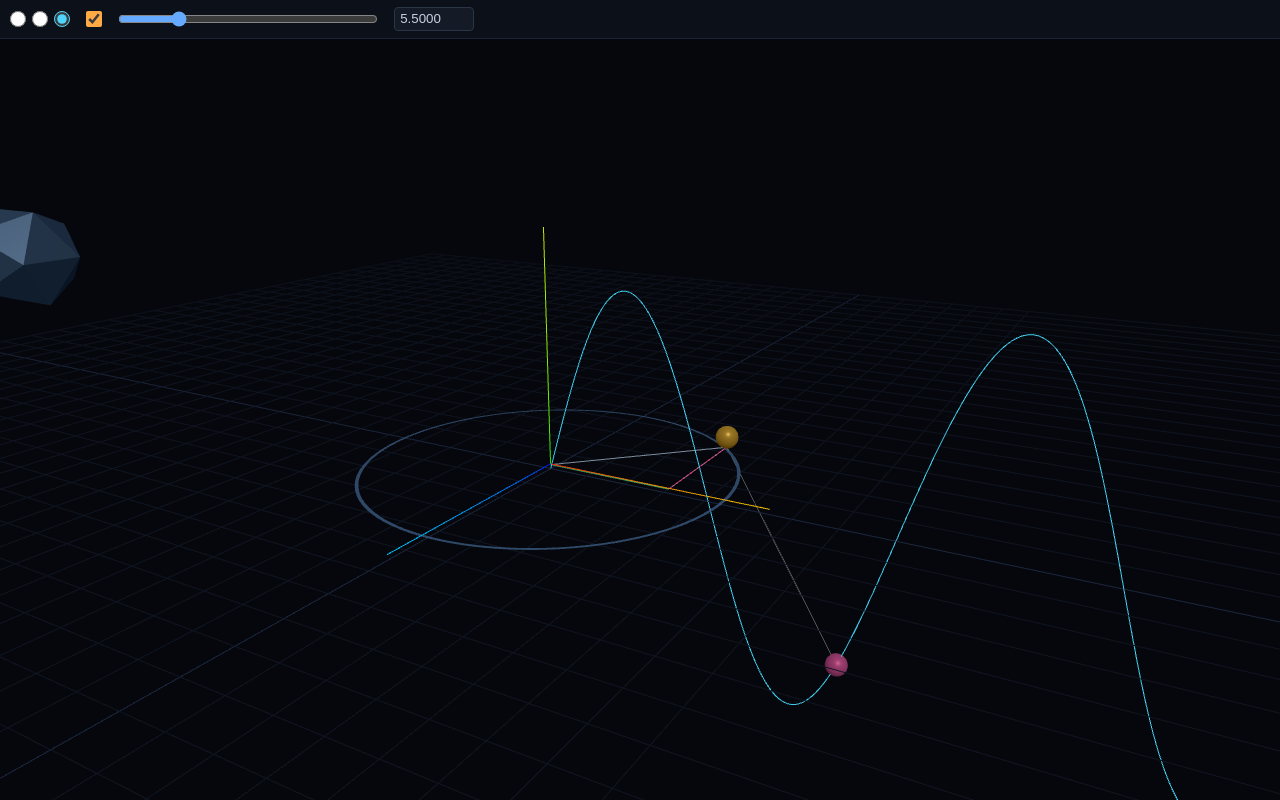
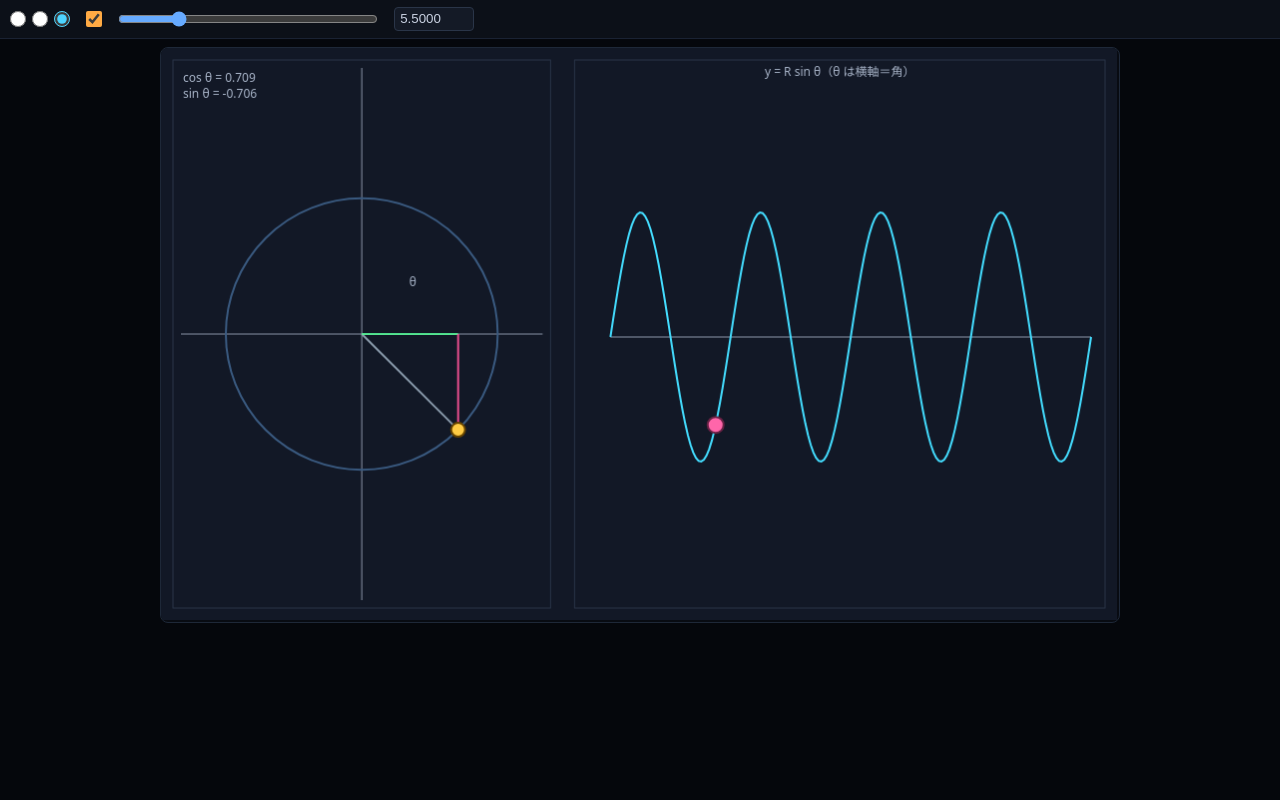
Before and after one commit to HoloMoto/MathForCGArtists, a plain HTML site: page sin.html in a window 1280 px wide. Drawn offline with nearby package versions, Linux system fonts and the light colour scheme; animation ran at ten frames a second.

Commit message:
Update sin.html

```diff
--- a/sin.html
+++ b/sin.html
@@ -6,7 +6,10 @@
   <title>&#8203;</title>
   <style>
     * { box-sizing: border-box; margin: 0; padding: 0; }
-    html, body { height: 100%; }
+    html, body {
+      height: 100%;
+      min-height: 100%;
+    }
     body {
       background: #05070c;
       display: flex;
@@ -53,6 +56,67 @@
       color: #c8d0e0;
       border-radius: 4px;
     }
+    #bar.is-hidden { display: none; }
+    .toolbar-mat {
+      display: none;
+      flex-shrink: 0;
+      flex-wrap: wrap;
+      align-items: center;
+      justify-content: center;
+      gap: 0.75rem 1.25rem;
+      padding: 0.45rem 0.65rem;
+      width: 100%;
+      background: #0c1018;
+      border-bottom: 1px solid #1a2233;
+    }
+    .toolbar-mat.visible { display: flex; }
+    .toolbar-mat label {
+      display: inline-flex;
+      align-items: center;
+      gap: 0.5rem;
+      font-size: 0.9rem;
+      color: #a8b4c8;
+      font-family: system-ui, "Segoe UI", Roboto, sans-serif;
+    }
+    .toolbar-mat input[type="range"] {
+      width: min(72vw, 320px);
+      accent-color: #4dd4ff;
+    }
+    .toolbar-mat output {
+      font-variant-numeric: tabular-nums;
+      min-width: 10rem;
+      color: #7ec8ff;
+    }
+    .toolbar-mat output.is-hidden { display: none; }
+    .toolbar-mat input[type="range"]:disabled {
+      opacity: 0.85;
+      cursor: default;
+    }
+    .panel {
+      display: none;
+      flex: 1 1 0;
+      flex-direction: column;
+      min-height: 0;
+      overflow: hidden;
+    }
+    .panel.active { display: flex; }
+    #wrap2d {
+      flex: 1;
+      min-height: 0;
+      padding: 0.5rem;
+      display: flex;
+      align-items: stretch;
+      justify-content: center;
+    }
+    #c2d {
+      width: 100%;
+      max-width: min(960px, 100%);
+      height: min(78vh, 640px);
+      background: #080b12;
+      border: 1px solid #1e2838;
+      border-radius: 8px;
+      touch-action: none;
+    }
     #canvas-wrap {
       flex: 1;
       min-height: 0;
@@ -76,7 +140,25 @@
     <input type="range" id="thetaSlider" min="0" max="25.132741228718345" step="0.001" value="0" title="">
     <input type="number" id="thetaNum" step="0.0001" value="0" title="">
   </div>
-  <div id="canvas-wrap"></div>
+
+  <div class="toolbar-mat" id="toolbarMat" aria-label="Step 2 — material">
+    <label>
+      x
+      <input type="range" id="xvMat" min="0" max="10000" value="0" step="1" disabled aria-label="x driven by time">
+      <output id="xvMatOut" for="xvMat" class="is-hidden"></output>
+      <output id="rgbMatOut" for="xvMat"></output>
+    </label>
+  </div>
+
+  <section id="panel1" class="panel active" aria-label="Step 1 — 2D">
+    <div id="wrap2d">
+      <canvas id="c2d" width="800" height="520" aria-label="sin — unit circle and wave (2D)"></canvas>
+    </div>
+  </section>
+
+  <section id="panel2" class="panel" aria-label="Step 2 — 3D material">
+    <div id="canvas-wrap"></div>
+  </section>
 
   <script type="importmap">
   {
@@ -97,185 +179,294 @@
     const MODE_WAVE = 1;
     const MODE_BOTH = 2;
 
+    let currentStep = 1;
+
+    function parseStep() {
+      const raw = (location.hash || '#step-1').replace(/^#/, '').toLowerCase();
+      if (raw === '2' || raw === 'step2' || raw === 'step-2') return 2;
+      return 1;
+    }
+
+    function applyRoute() {
+      if (!location.hash) {
+        history.replaceState(null, '', '#step-1');
+      }
+      currentStep = parseStep();
+      document.getElementById('panel1').classList.toggle('active', currentStep === 1);
+      document.getElementById('panel2').classList.toggle('active', currentStep === 2);
+      document.getElementById('bar').classList.toggle('is-hidden', currentStep !== 1);
+      document.getElementById('toolbarMat').classList.toggle('visible', currentStep === 2);
+      if (currentStep === 1) {
+        resize2d();
+      } else if (currentStep === 2) {
+        matTimeOrigin = performance.now();
+        initMaterialDemo();
+        syncRgbMaterial();
+        requestAnimationFrame(() => {
+          resizeMaterial();
+          requestAnimationFrame(() => resizeMaterial());
+        });
+      }
+    }
+
+    window.addEventListener('hashchange', applyRoute);
+
     const elRadios = document.querySelectorAll('input[name="mode"]');
     const elAuto = document.getElementById('auto');
     const elSlider = document.getElementById('thetaSlider');
     const elNum = document.getElementById('thetaNum');
 
-    const scene = new THREE.Scene();
-    scene.background = new THREE.Color(0x05070c);
-    scene.fog = new THREE.FogExp2(0x05070c, 0.028);
-
-    const camera = new THREE.PerspectiveCamera(42, 2, 0.1, 200);
-    camera.position.set(6.2, 4.2, 9);
-
-    const renderer = new THREE.WebGLRenderer({ antialias: true });
-    renderer.setPixelRatio(Math.min(devicePixelRatio, 2));
+    const c2d = document.getElementById('c2d');
+    const ctx2d = c2d.getContext('2d');
 
     const canvasWrap = document.getElementById('canvas-wrap');
-    canvasWrap.appendChild(renderer.domElement);
+    const xvMat = document.getElementById('xvMat');
+    const rgbMatOut = document.getElementById('rgbMatOut');
 
-    const controls = new OrbitControls(camera, renderer.domElement);
-    controls.enableDamping = true;
-    controls.target.set(1.2, 0.8, 0);
+    /** 明るさ 0↔1 の1周（暗→明→暗）の所要時間 */
+    const MAT_RANGE = 10000;
+    const MAT_PERIOD_MS = 10000;
+    let matTimeOrigin = 0;
 
-    scene.add(new THREE.AmbientLight(0x334466, 0.45));
-    const sun = new THREE.DirectionalLight(0xffffff, 1);
-    sun.position.set(8, 14, 10);
-    scene.add(sun);
-    scene.add(new THREE.HemisphereLight(0x6688cc, 0x221100, 0.35));
-
-    const grid = new THREE.GridHelper(24, 48, 0x1c2840, 0x0f1522);
-    scene.add(grid);
-
-    const R = 2.2;
-    const cx = 0;
-    const cz = 0;
-    const waveXScale = 0.65;
-
-    const circleGeo = new THREE.RingGeometry(R - 0.02, R + 0.02, 128);
-    const circleMat = new THREE.MeshBasicMaterial({
-      color: 0x3a5a80,
-      side: THREE.DoubleSide,
-      transparent: true,
-      opacity: 0.85
-    });
-    const circleMesh = new THREE.Mesh(circleGeo, circleMat);
-    circleMesh.rotation.x = -Math.PI / 2;
-    circleMesh.position.set(cx, 0.02, cz);
-    scene.add(circleMesh);
-
-    const axes = new THREE.AxesHelper(R * 1.25);
-    axes.position.set(cx, 0.06, cz);
-    scene.add(axes);
-
-    const radiusGeo = new THREE.BufferGeometry();
-    const radiusMat = new THREE.LineBasicMaterial({ color: 0x8899aa });
-    const radiusLine = new THREE.Line(radiusGeo, radiusMat);
-    radiusLine.position.set(cx, 0.05, cz);
-    scene.add(radiusLine);
-
-    const dotGeo = new THREE.SphereGeometry(0.14, 24, 18);
-    const dotMat = new THREE.MeshStandardMaterial({
-      color: 0xffcc44,
-      emissive: 0x664400,
-      emissiveIntensity: 0.9,
-      metalness: 0.3,
-      roughness: 0.35
-    });
-    const dot = new THREE.Mesh(dotGeo, dotMat);
-    scene.add(dot);
-
-    const sinAxisMat = new THREE.LineBasicMaterial({
-      color: 0xff5599,
-      transparent: true,
-      opacity: 0.9
-    });
-    const sinAxisGeo = new THREE.BufferGeometry();
-    const sinAxisLine = new THREE.Line(sinAxisGeo, sinAxisMat);
-    sinAxisLine.position.set(cx, 0.05, cz);
-    scene.add(sinAxisLine);
-
-    const cosAxisMat = new THREE.LineBasicMaterial({
-      color: 0x55ff99,
-      transparent: true,
-      opacity: 0.65
-    });
-    const cosAxisGeo = new THREE.BufferGeometry();
-    const cosAxisLine = new THREE.Line(cosAxisGeo, cosAxisMat);
-    cosAxisLine.position.set(cx, 0.05, cz);
-    scene.add(cosAxisLine);
-
-    const wavePoints = 360;
-    const waveGeo = new THREE.BufferGeometry();
-    const wavePos = new Float32Array(wavePoints * 3);
-    waveGeo.setAttribute('position', new THREE.BufferAttribute(wavePos, 3));
-    const waveMat = new THREE.LineBasicMaterial({ color: 0x44ddff });
-    const waveLine = new THREE.Line(waveGeo, waveMat);
-    scene.add(waveLine);
-
-    const tipGeo = new THREE.SphereGeometry(0.12, 20, 16);
-    const tipMat = new THREE.MeshStandardMaterial({
-      color: 0xff66aa,
-      emissive: 0x662244,
-      emissiveIntensity: 0.85,
-      metalness: 0.25,
-      roughness: 0.4
-    });
-    const tipDot = new THREE.Mesh(tipGeo, tipMat);
-    scene.add(tipDot);
-
-    const projMat = new THREE.LineBasicMaterial({
-      color: 0xffffff,
-      transparent: true,
-      opacity: 0.35
-    });
-    const projGeo = new THREE.BufferGeometry();
-    const projLine = new THREE.Line(projGeo, projMat);
-    scene.add(projLine);
-
-    const bridgeMat = new THREE.LineDashedMaterial({
-      color: 0xaabbcc,
-      dashSize: 0.15,
-      gapSize: 0.12,
-      transparent: true,
-      opacity: 0.55
-    });
-    const bridgeGeo = new THREE.BufferGeometry();
-    const bridgeLine = new THREE.Line(bridgeGeo, bridgeMat);
-    scene.add(bridgeLine);
-
-    const homeGeo = new THREE.IcosahedronGeometry(0.55, 0);
-    const homeMat = new THREE.MeshStandardMaterial({
-      color: 0x6688aa,
-      metalness: 0.5,
-      roughness: 0.35,
-      emissive: 0x112233,
-      emissiveIntensity: 0.4
-    });
-    const homeBtn = new THREE.Mesh(homeGeo, homeMat);
-    homeBtn.position.set(-4.2, 2.6, 3.2);
-    homeBtn.userData.href = 'index.html';
-    scene.add(homeBtn);
-
-    const circleGroup = [
-      circleMesh, axes, radiusLine, dot, sinAxisLine, cosAxisLine
-    ];
-    const waveGroup = [waveLine, tipDot];
-    const linkGroup = [projLine, bridgeLine];
+    let theta = 0;
+    let playing = true;
+    let speed = 1;
 
     function getMode() {
       const c = document.querySelector('input[name="mode"]:checked');
       return c ? parseInt(c.value, 10) : MODE_BOTH;
     }
 
-    function applyModeVisibility() {
+    function drawCircle2d(ctx, x0, y0, bw, bh, Rmodel, theta, s, c) {
+      const cx = x0 + bw / 2;
+      const cy = y0 + bh / 2;
+      const r = Math.min(bw, bh) * 0.36;
+      ctx.strokeStyle = '#2a3548';
+      ctx.lineWidth = 1;
+      ctx.strokeRect(x0, y0, bw, bh);
+
+      ctx.strokeStyle = '#8b95a8';
+      ctx.lineWidth = 1;
+      ctx.beginPath();
+      ctx.moveTo(x0 + 8, cy);
+      ctx.lineTo(x0 + bw - 8, cy);
+      ctx.moveTo(cx, y0 + 8);
+      ctx.lineTo(cx, y0 + bh - 8);
+      ctx.stroke();
+
+      ctx.strokeStyle = '#3a5a80';
+      ctx.lineWidth = 2;
+      ctx.beginPath();
+      ctx.arc(cx, cy, r, 0, TWO_PI);
+      ctx.stroke();
+
+      const px = cx + c * r;
+      const py = cy - s * r;
+
+      ctx.strokeStyle = '#8899aa';
+      ctx.lineWidth = 2;
+      ctx.beginPath();
+      ctx.moveTo(cx, cy);
+      ctx.lineTo(px, py);
+      ctx.stroke();
+
+      ctx.strokeStyle = '#55ff99';
+      ctx.globalAlpha = 0.85;
+      ctx.beginPath();
+      ctx.moveTo(cx, cy);
+      ctx.lineTo(px, cy);
+      ctx.stroke();
+      ctx.globalAlpha = 1;
+
+      ctx.strokeStyle = '#ff5599';
+      ctx.globalAlpha = 0.9;
+      ctx.beginPath();
+      ctx.moveTo(px, cy);
+      ctx.lineTo(px, py);
+      ctx.stroke();
+      ctx.globalAlpha = 1;
+
+      ctx.fillStyle = '#ffcc44';
+      ctx.beginPath();
+      ctx.arc(px, py, 7, 0, TWO_PI);
+      ctx.fill();
+      ctx.strokeStyle = '#664400';
+      ctx.lineWidth = 2;
+      ctx.stroke();
+
+      ctx.fillStyle = '#a8b4c8';
+      ctx.font = '12px system-ui, sans-serif';
+      ctx.textAlign = 'left';
+      ctx.fillText(`cos θ = ${c.toFixed(3)}`, x0 + 10, y0 + 22);
+      ctx.fillText(`sin θ = ${s.toFixed(3)}`, x0 + 10, y0 + 38);
+      ctx.fillText('θ', cx + r * 0.35, cy - r * 0.35);
+    }
+
+    function drawWave2d(ctx, x0, y0, bw, bh, Rmodel, theta) {
+      ctx.strokeStyle = '#2a3548';
+      ctx.lineWidth = 1;
+      ctx.strokeRect(x0, y0, bw, bh);
+
+      const padX = 36;
+      const padY = 28;
+      const plotW = bw - padX - 14;
+      const plotH = bh - padY - 22;
+      const px0 = x0 + padX;
+      const py0 = y0 + padY;
+
+      const xMin = 0;
+      const xMax = SLIDER_MAX;
+      const xs = (x) => px0 + ((x - xMin) / (xMax - xMin)) * plotW;
+      const yMid = py0 + plotH / 2;
+      const amp = Math.min(plotH * 0.42, Rmodel * (plotH / (Rmodel * 4)));
+      const ys = (sinVal) => yMid - sinVal * (amp / Rmodel);
+
+      ctx.strokeStyle = '#8b95a8';
+      ctx.lineWidth = 1;
+      ctx.beginPath();
+      ctx.moveTo(px0, yMid);
+      ctx.lineTo(px0 + plotW, yMid);
+      ctx.stroke();
+
+      ctx.strokeStyle = '#44ddff';
+      ctx.lineWidth = 2;
+      ctx.beginPath();
+      const steps = 180;
+      for (let i = 0; i <= steps; i++) {
+        const t = (i / steps) * xMax;
+        const xv = xs(t);
+        const yv = ys(Rmodel * Math.sin(t));
+        if (i === 0) ctx.moveTo(xv, yv);
+        else ctx.lineTo(xv, yv);
+      }
+      ctx.stroke();
+
+      const tx = xs(theta);
+      const ty = ys(Rmodel * Math.sin(theta));
+      ctx.fillStyle = '#ff66aa';
+      ctx.beginPath();
+      ctx.arc(tx, ty, 8, 0, TWO_PI);
+      ctx.fill();
+      ctx.strokeStyle = '#662244';
+      ctx.lineWidth = 2;
+      ctx.stroke();
+
+      ctx.fillStyle = '#a8b4c8';
+      ctx.font = '12px system-ui, sans-serif';
+      ctx.textAlign = 'center';
+      ctx.fillText('y = R sin θ（θ は横軸＝角）', x0 + bw / 2, y0 + 16);
+    }
+
+    function draw2d() {
+      const w = c2d.clientWidth;
+      const h = c2d.clientHeight;
       const m = getMode();
       const showC = m === MODE_CIRCLE || m === MODE_BOTH;
       const showW = m === MODE_WAVE || m === MODE_BOTH;
-      const showL = m === MODE_BOTH;
-      for (const o of circleGroup) o.visible = showC;
-      for (const o of waveGroup) o.visible = showW;
-      for (const o of linkGroup) o.visible = showL;
+      const s = Math.sin(theta);
+      const c = Math.cos(theta);
+      const Rmodel = 2.2;
+
+      ctx2d.fillStyle = '#121826';
+      ctx2d.fillRect(0, 0, w, h);
+
+      const pad = 12;
+      if (showC && showW) {
+        const split = w * 0.42;
+        drawCircle2d(ctx2d, pad, pad, split - pad * 2, h - pad * 2, Rmodel, theta, s, c);
+        drawWave2d(ctx2d, split + pad, pad, w - split - pad * 2, h - pad * 2, Rmodel, theta);
+      } else if (showC) {
+        drawCircle2d(ctx2d, pad, pad, w - pad * 2, h - pad * 2, Rmodel, theta, s, c);
+      } else if (showW) {
+        drawWave2d(ctx2d, pad, pad, w - pad * 2, h - pad * 2, Rmodel, theta);
+      }
+    }
+
+    function resize2d() {
+      const wrap = document.getElementById('wrap2d');
+      const r = wrap.getBoundingClientRect();
+      const dpr = Math.min(devicePixelRatio, 2);
+      const cw = Math.floor(Math.min(r.width - 8, 960));
+      const ch = Math.floor(Math.min(window.innerHeight * 0.72, 640));
+      c2d.width = Math.max(360, cw) * dpr;
+      c2d.height = Math.max(260, ch) * dpr;
+      c2d.style.width = `${Math.max(360, cw)}px`;
+      c2d.style.height = `${Math.max(260, ch)}px`;
+      ctx2d.setTransform(dpr, 0, 0, dpr, 0, 0);
+      draw2d();
+    }
+
+    let threeReady = false;
+    let scene;
+    let camera;
+    let renderer;
+    let sphereMesh;
+    let controls;
+
+    function syncRgbMaterial() {
+      if (!threeReady) return;
+      const elapsed = performance.now() - matTimeOrigin;
+      const frac = (elapsed % MAT_PERIOD_MS) / MAT_PERIOD_MS;
+      const t = Math.sin(Math.PI * frac);
+      sphereMesh.material.color.setRGB(t, t, t);
+      xvMat.value = String(Math.round(t * MAT_RANGE));
+      rgbMatOut.textContent =
+        `R ${t.toFixed(3)} · G ${t.toFixed(3)} · B ${t.toFixed(3)}`;
+    }
+
+    function initMaterialDemo() {
+      if (threeReady) return;
+      scene = new THREE.Scene();
+      scene.background = new THREE.Color(0x05070c);
+
+      camera = new THREE.PerspectiveCamera(42, 2, 0.1, 100);
+      camera.position.set(0, 0.35, 3.6);
+
+      renderer = new THREE.WebGLRenderer({ antialias: true });
+      renderer.setPixelRatio(Math.min(devicePixelRatio, 2));
+      canvasWrap.appendChild(renderer.domElement);
+
+      const geo = new THREE.SphereGeometry(1, 48, 32);
+      const mat = new THREE.MeshStandardMaterial({
+        metalness: 0.25,
+        roughness: 0.42
+      });
+      sphereMesh = new THREE.Mesh(geo, mat);
+      scene.add(sphereMesh);
+
+      scene.add(new THREE.AmbientLight(0xffffff, 0.38));
+      const dl = new THREE.DirectionalLight(0xffffff, 1);
+      dl.position.set(4.5, 7.5, 6);
+      scene.add(dl);
+      scene.add(new THREE.HemisphereLight(0x6688cc, 0x221100, 0.28));
+
+      controls = new OrbitControls(camera, renderer.domElement);
+      controls.enableDamping = true;
+
+      threeReady = true;
+      syncRgbMaterial();
+      resizeMaterial();
+    }
+
+    function resizeMaterial() {
+      if (!threeReady) return;
+      const w = canvasWrap.clientWidth;
+      const h = Math.max(canvasWrap.clientHeight, 200);
+      camera.aspect = w / h;
+      camera.updateProjectionMatrix();
+      renderer.setSize(w, h);
+    }
+
+    function tickMaterial() {
+      if (currentStep !== 2) return;
+      syncRgbMaterial();
+    }
+
+    function applyModeVisibility() {
+      if (currentStep === 1) draw2d();
     }
 
     elRadios.forEach((r) => r.addEventListener('change', applyModeVisibility));
-    applyModeVisibility();
-
-    const raycaster = new THREE.Raycaster();
-    const pointer = new THREE.Vector2();
-
-    let theta = 0;
-    let playing = true;
-    let speed = 1;
-
-    function setPointer(e) {
-      const rect = renderer.domElement.getBoundingClientRect();
-      const x = (e.clientX ?? e.touches?.[0]?.clientX) - rect.left;
-      const y = (e.clientY ?? e.touches?.[0]?.clientY) - rect.top;
-      pointer.x = (x / rect.width) * 2 - 1;
-      pointer.y = -(y / rect.height) * 2 + 1;
-    }
 
     function syncControlsFromTheta() {
       const clamped = Math.min(Math.max(theta, 0), SLIDER_MAX);
@@ -309,22 +500,6 @@
       if (elAuto.checked) playing = true;
     });
 
-    window.addEventListener('pointermove', (e) => {
-      setPointer(e);
-      if (e.buttons === 1 && e.target === renderer.domElement) {
-        speed = 0.15 + (pointer.x + 1) * 1.2;
-      }
-    });
-
-    window.addEventListener('click', (e) => {
-      setPointer(e);
-      raycaster.setFromCamera(pointer, camera);
-      const hits = raycaster.intersectObject(homeBtn, false);
-      if (hits.length && homeBtn.userData.href) {
-        window.location.href = homeBtn.userData.href;
-      }
-    });
-
     window.addEventListener('keydown', (e) => {
       if (e.code === 'Space') {
         e.preventDefault();
@@ -332,77 +507,35 @@
       }
     });
 
-    function resize() {
-      const w = canvasWrap.clientWidth;
-      const h = canvasWrap.clientHeight;
-      camera.aspect = w / Math.max(h, 1);
-      camera.updateProjectionMatrix();
-      renderer.setSize(w, h);
-    }
-    window.addEventListener('resize', resize);
-    resize();
+    window.addEventListener('resize', () => {
+      if (currentStep === 1) resize2d();
+      else resizeMaterial();
+    });
 
     const clock = new THREE.Clock();
 
     syncControlsFromTheta();
 
+    applyRoute();
+    applyModeVisibility();
+
     (function animate() {
       requestAnimationFrame(animate);
+      tickMaterial();
       const dt = clock.getDelta();
-      if (elAuto.checked && playing) {
+      if (currentStep === 1 && elAuto.checked && playing) {
         theta += dt * speed * 1.1;
         if (theta > SLIDER_MAX) theta -= SLIDER_MAX;
         if (theta < 0) theta = 0;
         syncControlsFromTheta();
       }
 
-      const s = Math.sin(theta);
-      const c = Math.cos(theta);
-
-      const px = cx + c * R;
-      const pz = cz + s * R;
-      dot.position.set(px, 0.18, pz);
-
-      radiusGeo.setFromPoints([
-        new THREE.Vector3(cx, 0, cz),
-        new THREE.Vector3(px, 0, pz)
-      ]);
-
-      sinAxisGeo.setFromPoints([
-        new THREE.Vector3(px, 0, cz),
-        new THREE.Vector3(px, 0, pz)
-      ]);
-
-      cosAxisGeo.setFromPoints([
-        new THREE.Vector3(cx, 0, cz),
-        new THREE.Vector3(px, 0, cz)
-      ]);
-
-      for (let i = 0; i < wavePoints; i++) {
-        const u = (i / (wavePoints - 1)) * TWO_PI * 2;
-        wavePos[i * 3] = u * waveXScale;
-        wavePos[i * 3 + 1] = R * Math.sin(u);
-        wavePos[i * 3 + 2] = 0;
+      if (currentStep === 1) {
+        draw2d();
+      } else if (currentStep === 2 && threeReady) {
+        controls.update();
+        renderer.render(scene, camera);
       }
-      waveGeo.attributes.position.needsUpdate = true;
-
-      const tipX = theta * waveXScale;
-      const tipY = R * s;
-      tipDot.position.set(tipX, tipY, 0);
-
-      projGeo.setFromPoints([
-        new THREE.Vector3(px, 0.05, pz),
-        new THREE.Vector3(tipX, tipY, 0)
-      ]);
-
-      bridgeGeo.setFromPoints([
-        new THREE.Vector3(px, 0.05, pz),
-        new THREE.Vector3(px, 0.05, cz)
-      ]);
-      bridgeLine.computeLineDistances();
-
-      controls.update();
-      renderer.render(scene, camera);
     })();
   </script>
 </body>
```
